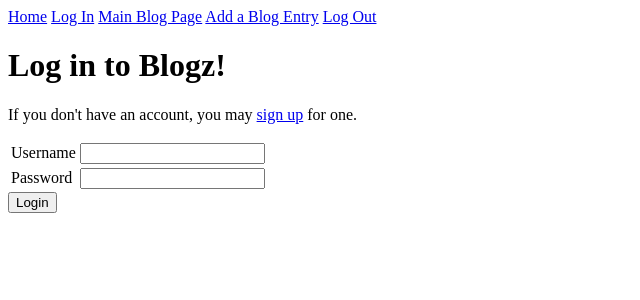
After one commit to tmcook23/blogz, a Flask app: page /login in a window 1280 px wide. The commit adds this page. Shown: the top 300 px of the page, without its empty margins (0-640 px from the left). Run offline with Flask 2, Linux system fonts and the light colour scheme.

Commit message:
Implement login, sign up, and logout functionalities

```diff
--- a/main.py
+++ b/main.py
@@ -6,17 +6,77 @@ app.config['DEBUG'] = True
 app.config['SQLALCHEMY_DATABASE_URI'] = 'mysql+pymysql://blogz:bloggyblog@localhost:8889/blogz' #mysql+pymysql://username:password@localhost:8889/database name'
 app.config['SQLALCHEMY_ECHO'] = True #echos SQL commands that are getting generated
 db = SQLAlchemy(app)
-# drafting this for Blogz: app.secret_key = 'y337kGcys&zP3B'
+app.secret_key = 'y337kGcys&_zP3B'
 
 class Blog(db.Model): #db is the object we created above
 
     id = db.Column(db.Integer, primary_key=True)
     title = db.Column(db.String(120))
     body = db.Column(db.String(21000))
+    owner_id = db.Column(db.Integer, db.ForeignKey('user.id'))
 
-    def __init__(self, title, body):
+    def __init__(self, title, body, owner):
         self.title = title
         self.body = body
+        self.owner = owner
+
+class User(db.Model):
+
+    id = db.Column(db.Integer, primary_key=True)
+    username = db.Column(db.String(20))
+    password = db.Column(db.String(20))
+    blogs = db.relationship('Blog', backref='owner')
+
+    def __init__(self, username, password):
+        self.username = username
+        self.password = password
+
+@app.route('/login', methods=['POST', 'GET'])
+def login():
+    if request.method == 'POST':
+        username = request.form['username']
+        password = request.form['password']
+        owner = User.query.filter_by(username=username).first()
+        # if user enters existing username (stored in the database) with the correct password --> and is redirected to the /newpost page with their username being stored in a session.
+        if owner and owner.password == password:
+            session['username'] = username
+            flash("Logged in")
+            return redirect('/newpost')
+        # if user enters a username that is stored in the database with an incorrect password --> redirected to the /login page with a message that their password is incorrect.
+        elif owner and owner.password != password:
+            flash('User password is incorrect.', 'error')
+        # if user tries to login with a username that is not stored in the database and is redirected to the /login page with a message that this username does not exist.
+        elif not owner:
+            flash('User does not exist', 'error')
+            return render_template('login.html')
+        # if user does not have an account and clicks "Create Account" and is directed to the /signup page.
+        else:
+            return redirect('/signup')
+
+    return render_template('login.html')
+
+
+@app.route('/signup', methods=['POST', 'GET'])
+def signup():
+    if request.method == 'POST':
+        username = request.form['username']
+        password = request.form['password']
+        verify = request.form['verify']
+
+        # TODO - validate user's data
+
+        existing_user = User.query.filter_by(username=username).first()
+        if not existing_user:
+            new_user = User(username, password)
+            db.session.add(new_user)
+            db.session.commit()
+            session['username'] = username
+            return redirect('/newpost')
+        else:
+            # TODO - user better response messaging
+            return "<h1>Choose a new username.</h1>"
+
+    return render_template('signup.html', title="Signup")
 
 
 @app.route('/blog')
@@ -28,6 +88,9 @@ def blog():
 
 @app.route('/newpost', methods=['POST', 'GET'])
 def newpost():
+
+    owner = User.query.filter_by(username=session['username']).first()
+
     if request.method == 'POST':
         title = request.form['title']
         body = request.form['body']
@@ -44,7 +107,7 @@ def newpost():
                 flash("Please fill in the body.", "error")
                 return render_template('newpost.html', title=title, body=body)
 
-        new_blog = Blog(title, body)
+        new_blog = Blog(title, body, owner)
         db.session.add(new_blog)
         db.session.commit()
         blog = new_blog.id
@@ -68,5 +131,10 @@ def view_post():
     return render_template('/displaypost.html', title=title, body=body)
 
 
+@app.route('/logout')
+def logout():
+    del session['username']
+    return redirect('/blog')
+
 if __name__ == '__main__':
     app.run()
--- a/templates/base.html
+++ b/templates/base.html
@@ -11,8 +11,12 @@
     </head>
     <body>
         <nav>
+            <a href='/'>Home</a>
+            <a href='/login'>Log In</a>
             <a href='/blog'>Main Blog Page</a>
             <a href='/newpost'>Add a Blog Entry</a>
+            <a href='/logout'>Log Out</a>
+
         </nav>
 
 
--- /dev/null
+++ b/templates/login.html
@@ -0,0 +1,23 @@
+{% extends "base.html" %}
+
+{% block content %}
+<h1>Log in to Blogz!</h1>
+<p>If you don't have an account, you may <a href="/signup">sign up</a> for one.</p>
+<form action="/login" method="post">
+    <table>
+        <tr>
+            <td><label for="username">Username</label></td>
+            <td>
+                <input name="username" type="text" value="{{ username }}">
+            </td>
+        </tr>
+        <tr>
+            <td><label for="password">Password</label></td>
+            <td>
+                <input name="password" type="password">
+            </td>
+        </tr>
+    </table>
+    <input type="submit" value="Login">
+</form>
+{% endblock %}
```
Also changed, not shown: templates/signup.html (added, +28 -0 lines), templates/index.html (added), templates/singleUser.html (added).
